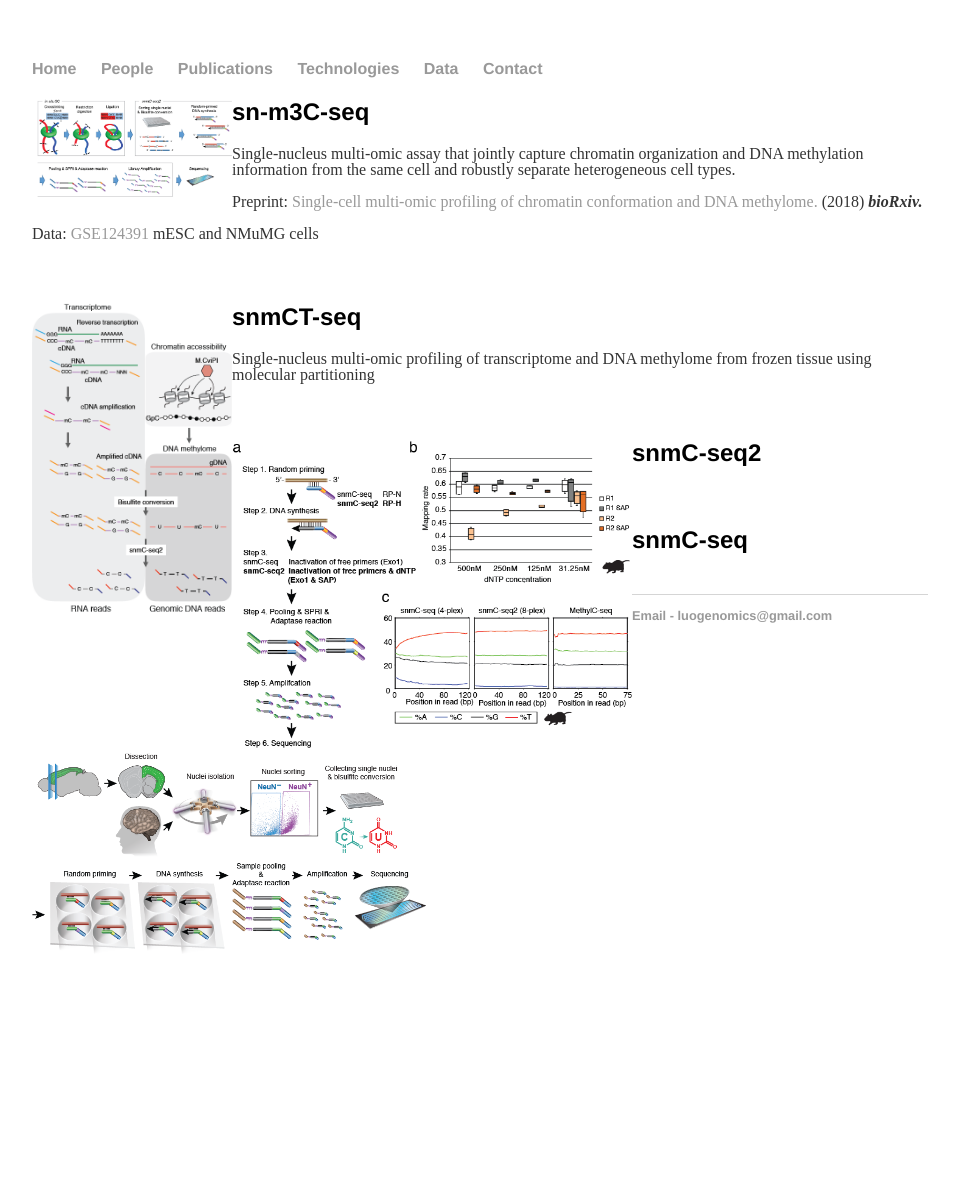
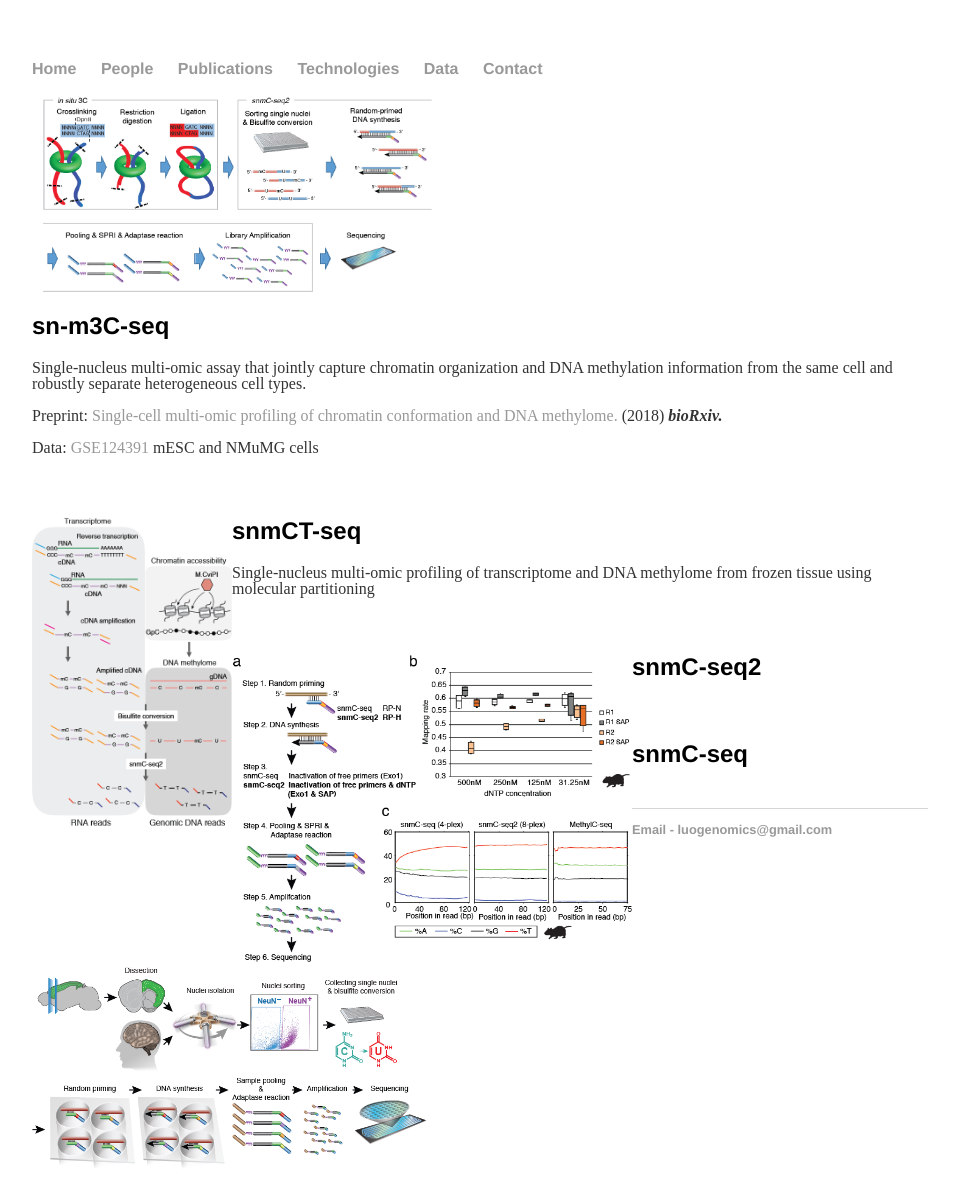
Before and after one commit to luogenomics/luogenomics.github.io, a Jekyll site: the page built from technologies/index.html, in a window 1280 px wide. Shown: the whole page, without its empty margins (160-1119 px from the left). Built offline with Jekyll 4.4.1, drawn with Linux system fonts in a browser that asks for light colours; before the commit the page ends 966 px from its top, so only the background shows below that.

Commit message:
Update index.html

```diff
--- a/technologies/index.html
+++ b/technologies/index.html
@@ -3,9 +3,11 @@
 title: Luo Lab Technologies
 ---
 <div class="projectbox">
-  <a class="pull-left" href="">
-    <img width=200 class="projectmedia" src="m3C-seq.png" >
-  </a>
+  <div class="projectmediabox">
+    <a href="">
+      <img width=400 class="projectmedia" src="m3C-seq.png" >
+    </a>
+  </div>
   <h2> sn-m3C-seq </h2>
   <p> Single-nucleus multi-omic assay that jointly capture chromatin organization and DNA methylation information from the same cell and robustly separate heterogeneous cell types. </p>
   <p>Preprint: <a href="https://www.biorxiv.org/content/10.1101/503235v1" target="_blank">Single-cell multi-omic profiling of chromatin conformation and DNA methylome. </a> (2018) <strong><em>bioRxiv.</strong></em></p>
```
